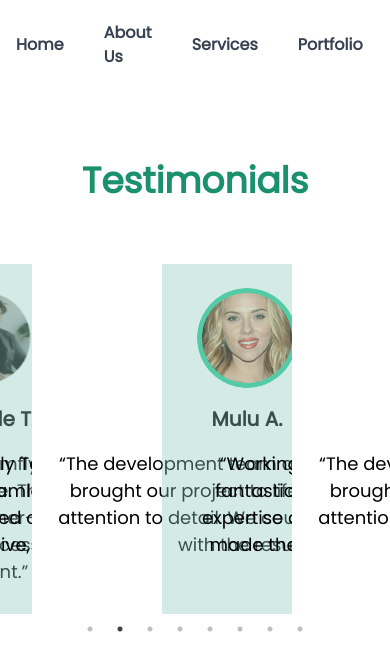
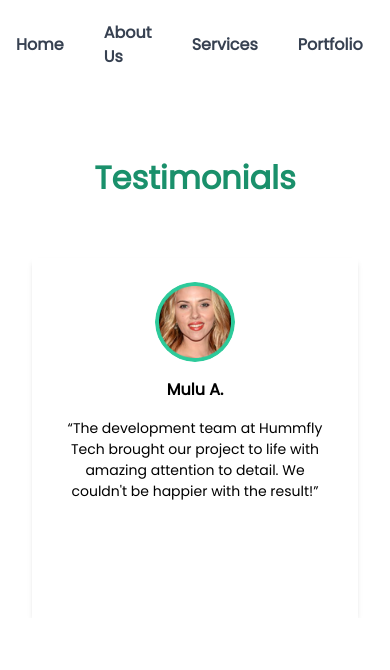
Before and after one commit to hummflytech/HummflyTechWebsite, a Next.js app: page /testimonials in a window 390 px wide. Shown: the top 670 px of the page. Built offline with nearby package versions, Linux system fonts and the light colour scheme.

Commit message:
responsiveness added

```diff
--- a/app/about/page.tsx
+++ b/app/about/page.tsx
@@ -7,7 +7,7 @@ import aboutImg from "../../public/images/AboutUsSection.png";
 import aboutWoman from "../../public/images/aboutuswoman.png";
 const Page = () => {
   return (
-    <div className="flex flex-col gap-28 max-w-[1440px] mx-auto px-6 lg:px-16 mb-14">
+    <div className="flex flex-col gap-28 max-w-[1440px] mx-auto px-6 lg:px-16 mb-14 mt-16">
       {/* About Section */}
       <div className="flex flex-col lg:flex-row items-center gap-24 lg:gap-24 text-center lg:text-left">
         <div className="flex-1">
--- a/app/portfolio/card.tsx
+++ b/app/portfolio/card.tsx
@@ -34,25 +34,29 @@ export const PortFolio = ({
 }: PortFolioProps) => {
   return (
     <Card
-      className="w-[430px] h-[400px] border-[1px] border-[#CAFFEF] mt-5 ml-5 rounded-t-[22px] relative transition-transform duration-300 ease-in-out hover:scale-[1.01] hover:shadow-lg"
+      className=" sm:w-[70%] md:w-[95%] lg:max-w-[430px] h-[400px] border-[1px] border-[#CAFFEF] mt-5 mx-auto sm:mx-3 rounded-t-[22px] relative transition-transform duration-300 ease-in-out hover:scale-[1.01] hover:shadow-lg"
       style={{ backgroundColor: cardBackgroundColor }}
     >
       <CardHeader className="h-[230px] p-0">
         <Image
           src={typeof image === "string" ? image : image.src}
           alt={title}
-          className="w-full h-full object-cover rounded-t-[22px] "
-          width={300} // Replace with your actual image width
-          height={200} // Replace with your actual image height
+          className="w-full h-full object-cover rounded-t-[22px]"
+          width={300}
+          height={200}
         />
       </CardHeader>
       <CardContent className="flex flex-col mt-4 px-4">
         <CardTitle
-          className={`text-[18px] text-center mb-2 text-${titleTextColor}`}
+          className={`text-[18px] text-center mb-2`}
+          style={{ color: titleTextColor }}
         >
           {title}
         </CardTitle>
-        <CardDescription className={`text-[15px] text-${descriptionTextColor}`}>
+        <CardDescription
+          className={`text-[15px]`}
+          style={{ color: descriptionTextColor }}
+        >
           {description}
         </CardDescription>
       </CardContent>
--- a/app/portfolio/page.tsx
+++ b/app/portfolio/page.tsx
@@ -52,15 +52,43 @@ const Page: React.FC = () => {
         <ul className="flex justify-center mt-8 space-x-2">{dots}</ul>
       </div>
     ),
+    responsive: [
+      {
+        breakpoint: 1334, // Tablets and smaller desktops
+        settings: {
+          slidesToShow: 2,
+          slidesToScroll: 1,
+          arrows: true,
+        },
+      },
+      {
+        breakpoint: 908, // Mobile devices (medium screens)
+        settings: {
+          slidesToShow: 1,
+          slidesToScroll: 1,
+          dots: true,
+          arrows: false,
+        },
+      },
+      {
+        breakpoint: 480, // Small mobile devices
+        settings: {
+          slidesToShow: 1,
+          slidesToScroll: 1,
+          dots: true,
+          arrows: false,
+        },
+      },
+    ],
   };
 
   return (
-    <div className="mx-auto mt-16 mb-20">
+    <div className="mx-auto mt-16 mb-20 px-4 max-w-[1400px] lg:px-2">
       <h1 className="text-[40px] font-bold text-[#1A906B] text-center">
         Our Portfolio
       </h1>
 
-      <p className="text-[24px] text-center mt-6 mb-10 max-w-[1400px] mx-auto">
+      <p className="text-[24px] text-center mt-6 mb-10 max-w-[900px] mx-auto">
         Explore some of our recent projects to see how we’ve helped businesses
         across various industries achieve their digital goals.
       </p>
@@ -70,13 +98,11 @@ const Page: React.FC = () => {
         "Mobile Application Development",
         "UI/UX Design",
       ].map((sectionTitle, index) => (
-        <div
-          key={sectionTitle}
-          className="mt-20 mb-10 w-[1400px] mx-auto relative"
-        >
-          <h1 className="text-[36px] font-bold text-[#1A906B] text-center mb-10">
+        <div key={sectionTitle} className="mt-20 mb-10 w-full relative">
+          <h1 className="text-[36px] font-bold text-[#1A906B] text-center mb-10 mx-auto">
             {sectionTitle}
           </h1>
+          <div className="max-w-[1400px] md:max-w-[900px] lg:max-w-[1440px] mx-auto">
             <Slider {...settings}>
               {mockData.map((item) => (
                 <PortFolio
@@ -93,6 +119,7 @@ const Page: React.FC = () => {
               ))}
             </Slider>
           </div>
+        </div>
       ))}
     </div>
   );
--- a/app/testimonials/card.tsx
+++ b/app/testimonials/card.tsx
@@ -18,19 +18,23 @@ const TestimonialCard = ({
 
   return (
     <div
-      className={`w-[430px] h-[350px] ${bgColor} flex flex-col items-center gap-4 mt-4 p-4`}
+      className={`w-full sm:w-[90%] md:w-[75%] lg:w-[430px] h-[360px] ${bgColor} flex flex-col items-center gap-4 mt-4 p-4 rounded-lg shadow-md transition-transform duration-300 ease-in-out hover:scale-[1.02]`}
     >
       <div className="flex justify-center mt-2">
         <Image
           src={image}
           alt={title}
-          className="w-[100px] h-[100px] rounded-full"
-          width={300} // Replace with your actual image width
-          height={200} // Replace with your actual image height
+          className="w-[80px] h-[80px] sm:w-[90px] sm:h-[90px] lg:w-[100px] lg:h-[100px] rounded-full object-cover"
+          width={100}
+          height={100}
         />
       </div>
-      <h2 className="text-[20px] font-semibold">{title}</h2>
-      <p className="text-[18px] text-center">{description}</p>
+      <h2 className="text-[16px] sm:text-[18px] lg:text-[20px] font-semibold text-center">
+        {title}
+      </h2>
+      <p className="text-[14px] sm:text-[16px] lg:text-[18px] text-center px-2 sm:px-4">
+        {description}
+      </p>
     </div>
   );
 };
--- a/app/testimonials/page.tsx
+++ b/app/testimonials/page.tsx
@@ -10,7 +10,7 @@ const TestimonialList = () => {
   const sliderRef = useRef<Slider | null>(null); // Explicitly type the ref as Slider or null
 
   useEffect(() => {
-    // Set up a timer to auto-advance slides every 5 seconds
+    // Set up a timer to auto-advance slides every 3 seconds
     const interval = setInterval(() => {
       sliderRef.current?.slickNext(); // Move to the next slide
     }, 3000);
@@ -24,17 +24,40 @@ const TestimonialList = () => {
     speed: 500,
     slidesToShow: 3,
     slidesToScroll: 1,
+    responsive: [
+      {
+        breakpoint: 1024, // For tablets
+        settings: {
+          slidesToShow: 2,
+          slidesToScroll: 1,
+        },
+      },
+      {
+        breakpoint: 768, // For small tablets
+        settings: {
+          slidesToShow: 1,
+          slidesToScroll: 1,
+        },
+      },
+      {
+        breakpoint: 480, // For mobile devices
+        settings: {
+          slidesToShow: 1,
+          slidesToScroll: 1,
+          arrows: false, // Hide arrows on smaller screens
+        },
+      },
+    ],
   };
 
   return (
-    // Pass the ref to the Slider component
-    <div className="max-w-[1440px] mx-auto">
-      <h1 className="text-[36px] font-bold mt-16 text-[#1A906B] text-center my-10">
+    <div className="max-w-[1440px] mx-auto px-4 sm:px-6 lg:px-8 overflow-x-hidden overflow-y-hidden">
+      <h1 className="text-[32px] sm:text-[36px] font-bold mt-16 text-[#1A906B] text-center mb-10">
         Testimonials
       </h1>
       <Slider {...settings} ref={sliderRef}>
         {testimonials.map((testimonial, index) => (
-          <div className="max-w-[1000px] ml-8" key={testimonial.id}>
+          <div className="px-4" key={testimonial.id}>
             <TestimonialCard
               index={index}
               image={testimonial.image}
```
Lines whose indentation alone changed are shown as unchanged.
